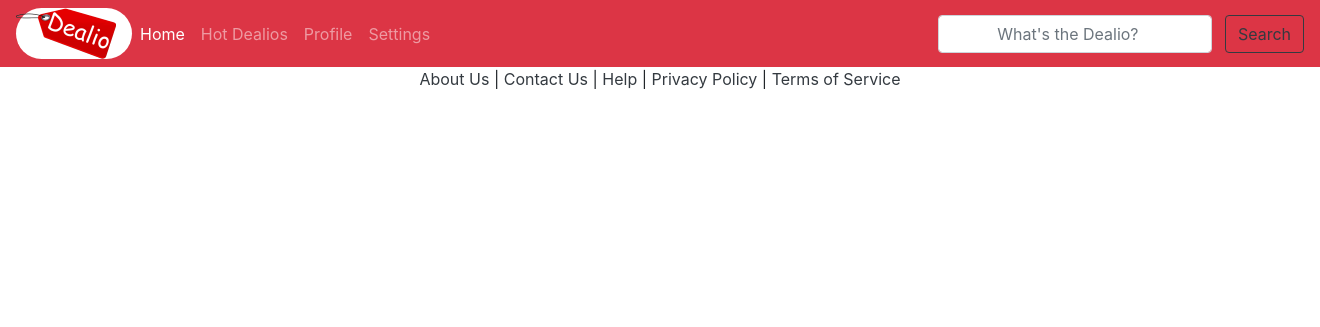
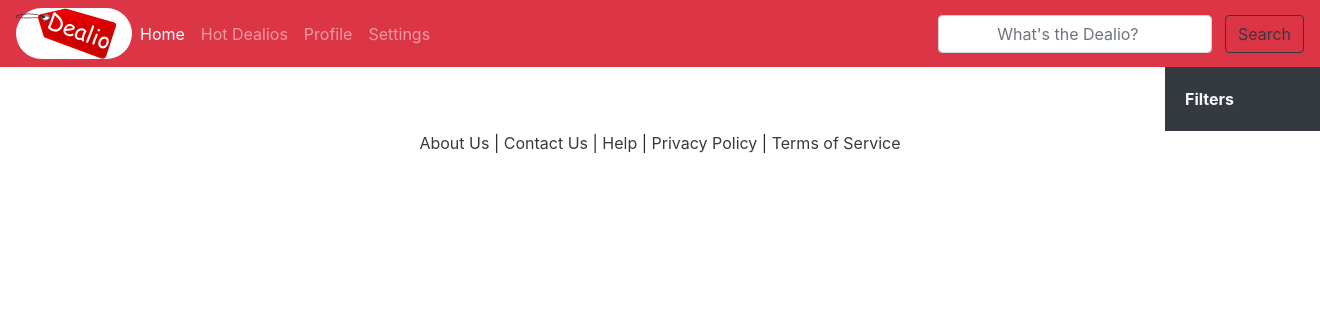
Before and after one commit to jaspearson/csc424, a Django app: template templates/search.html in a window 1320 px wide. Shown: the top 327 px of the page. Run offline with Django 3.2, Linux system fonts and the light colour scheme; the template is opened without the code that fills it, so the values that code supplies are empty; some libraries are stand-ins or nearby versions.

Commit message:
Makes changes for the filter by price story.

```diff
--- a/static/css/style.css
+++ b/static/css/style.css
@@ -36,15 +36,15 @@ a.navbar-brand, .nav-link
     //float: left;
     //width: 20%;
     //height: 100%;
-    border-right: 1px #ebe9e9 solid;
-    border-top: 1px #ebe9e9 solid;
-    border-bottom: 1px #ebe9e9 solid;
+    //border-left: 1px #ebe9e9 solid;
+    //border-top: 1px #ebe9e9 solid;
+    //border-bottom: 1px #ebe9e9 solid;
     padding-right: 5px;
 
 }
 .filter-container
 {
-    width: 140px;
+    width: 160px;
 }
 #content
 {
--- a/templates/search.html
+++ b/templates/search.html
@@ -4,10 +4,8 @@
 
     <div class="container" >
         <div class="row">
-            <div class="col-md-12" >
-
-            </div>
-
+            <div class="col">
+                <div class="row">
                     {%  for deal in deals %}
                         <div class="col-md-4" >
                             <div class="card h-100" style="width: 17rem;">
@@ -47,6 +45,52 @@
 
                     {% endfor %}
                 </div>
+            </div>
+            <div class="col-md-1">
+                <div class="col-lg-5" id="filter-pane">
+                <form id="nav-search" method="GET" action="{% url 'search' %}">
+                    <div class ="card-body filter-container" id="price-container">
+                        <a data-toggle="collapse" href="#FilterCollapse" class="text-light text-decoration-none" role="button" aria-expanded="true" aria-controls="collapseExample">
+                            <b>Filters</b>
+                        </a>
+                        </br>
+                            <input class="form-control mr-sm-2 d-none" type="search" results=6 placeholder="What's the Dealio?" name="Search" value ="{{ request.GET.Search }}">
+
+                            <div class="collapse p-2" id="FilterCollapse">
+                                <br/>
+
+                                <!--Price Checkboxes -->
+                                <b class="text-light text-decoration-none">Price</b>
+                                <br/>
+                                <input class="form-check-input" type="checkbox" value="0-100" name="PriceFilter" id="priceFilter1">
+                                <label class="form-check-label" for="priceFilter1">$0 - $100 </label>
+                                <br/>
+                                <input class="form-check-input" type="checkbox" value="100-200" name="PriceFilter" id="priceFilter2">
+                                <label class="form-check-label" for="priceFilter2">$100 - $200 </label>
+                                <br />
+                                <input class="form-check-input" type="checkbox" value="200-250" name="PriceFilter" id="priceFilter3">
+                                <label class="form-check-label" for="priceFilter3">$200 - $250 </label>
+                                <br/>
+                                <input class="form-check-input" type="checkbox" value="250-300" name="PriceFilter" id="priceFilter4">
+                                <label class="form-check-label" for="priceFilter4">$250 - $300 </label>
+                                <br/>
+                                <input class="form-check-input" type="checkbox" value="300-350" name="PriceFilter" id="priceFilter5">
+                                <label class="form-check-label" for="priceFilter5">$300 - $350 </label>
+                                <br/>
+                                <input class="form-check-input" type="checkbox" value="350-400" name="PriceFilter" id="priceFilter6">
+                                <label class="form-check-label" for="priceFilter6">$350 - $400 </label>
+                                <br/>
+                                <input class="form-check-input" type="checkbox" value="400" name="PriceFilter" id="priceFilter7">
+                                <label class="form-check-label" for="priceFilter7">$400+ </label>
+                                <br/>
+                                <br/>
+                                <button class="btn btn-outline-light my-2 my-sm-0" type="submit">Filter</button>
+                            </div>
+
+                    </div>
+                </form>
+            </div>
+        </div>
 
     </div>
 
```
Also changed, not shown: deals/views.py (+28 -1 lines). Lines whose indentation alone changed are shown as unchanged.
